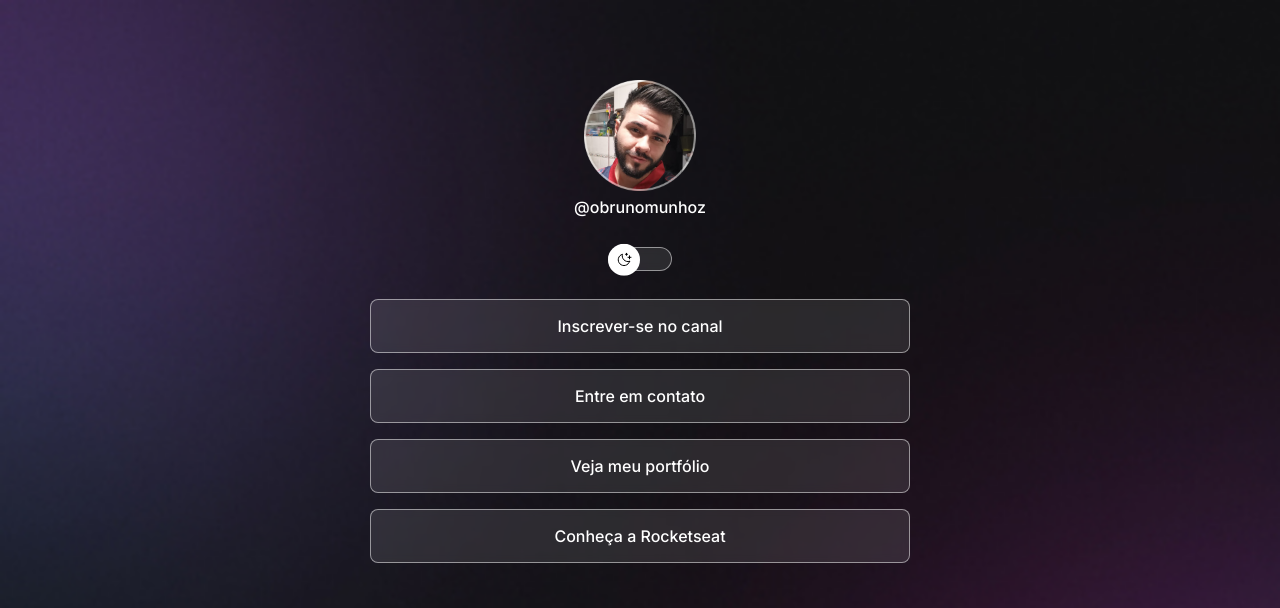
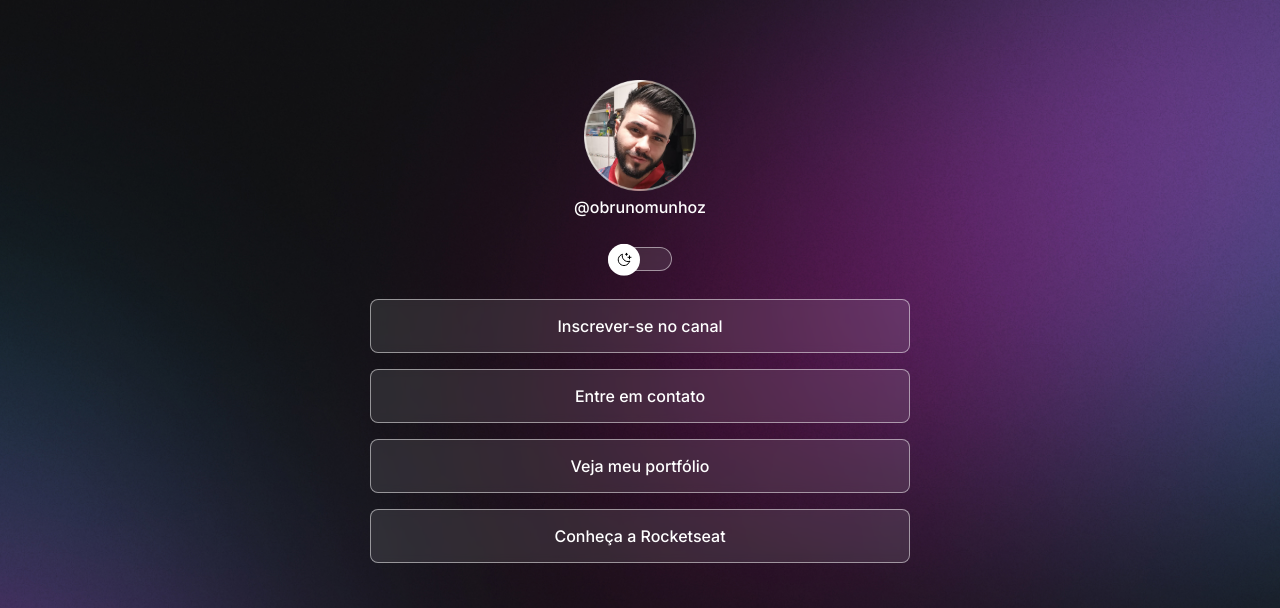
Before and after one commit to MunhozBruno/Cartao-Digital-Interativo, a plain HTML site: page index.html in a window 1280 px wide. Shown: the top 608 px of the page. Drawn offline with nearby package versions, Linux system fonts and the light colour scheme.

Commit message:
Mudança no Background usando media queries

```diff
--- a/style.css
+++ b/style.css
@@ -32,6 +32,7 @@ body {
     background-size: cover;
     */
   background: var(--bg-url) no-repeat top center/cover;
+  height: 100vh;
 }
 
 body * {
@@ -78,12 +79,11 @@ body * {
   left: 0;
   z-index: 1;
   transform: translateY(-10%);
-
 }
 
 .light #switch button {
   right: 0;
-  left: initial
+  left: initial;
 }
 
 #switch span {
@@ -95,10 +95,7 @@ body * {
   border: 1px solid var(--stroke-color);
   backdrop-filter: blur(4px);
   -webkit-backdrop-filter: blur(4px);
-
 }
-
-
 
 ul {
   list-style: none;
@@ -154,3 +151,15 @@ footer {
   text-align: center;
   font-size: 15px;
 }
+
+/* media queries */
+
+@media (min-width: 700px) {
+  :root {
+    --bg-url: url(./assets/bg-desktop.jpg);
+  }
+
+  .light {
+    --bg-url: url(./assets/bg-desktop-light.jpg);
+  }
+}
```
